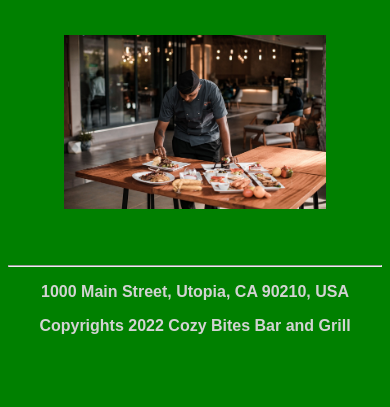
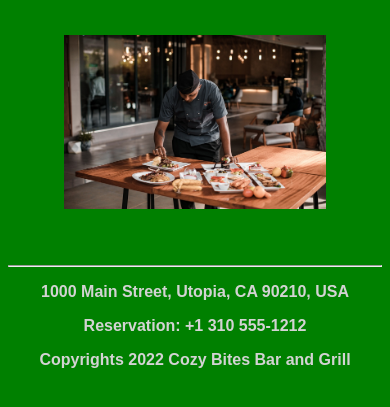
Before and after one commit to harrisonkong/yummy, a website: page express/index.html in a window 390 px wide. Shown: the part 301-708 px from the top of the page. Drawn offline with Linux system fonts and the light colour scheme.

Commit message:
Add reservation phone number
Add reservation phone number

```diff
--- a/express/index.html
+++ b/express/index.html
@@ -11,6 +11,7 @@
 <foot>
     <hr />
     <h6>1000 Main Street, Utopia, CA 90210, USA</h6>
+    <h6>Reservation: +1 310 555-1212</h6>
     <h6>Copyrights 2022 Cozy Bites Bar and Grill</h6>
 </foot>
 </html>
```
